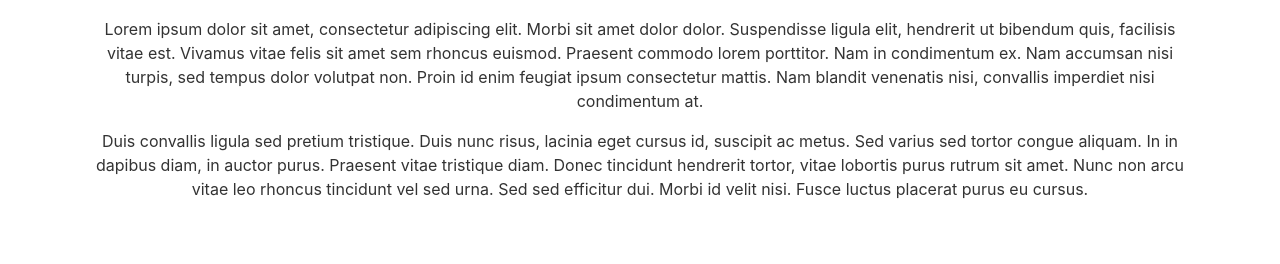
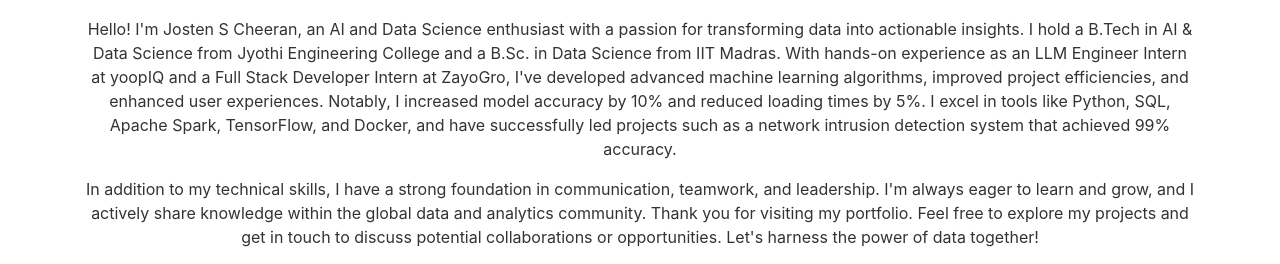
Before and after one commit to DEDSEC-0010/DEDSEC-0010.github.io, a plain HTML site: page index.html in a window 1280 px wide. Shown: the part 201-465 px from the top of the page. Drawn offline with nearby package versions, Linux system fonts and the light colour scheme.

Commit message:
Update index.html

```diff
--- a/index.html
+++ b/index.html
@@ -188,16 +188,14 @@
     <div class="container">
       <h2>About</h2>
       <img src="images/about/1.jpg" alt="About Me">
-            <p>Lorem ipsum dolor sit amet, consectetur adipiscing elit. Morbi sit amet dolor dolor. Suspendisse ligula
-                elit, hendrerit ut bibendum quis, facilisis vitae est. Vivamus vitae felis sit amet sem rhoncus euismod.
-                Praesent commodo lorem porttitor. Nam in condimentum ex. Nam accumsan nisi turpis, sed tempus dolor
-                volutpat non. Proin id enim feugiat ipsum consectetur mattis. Nam blandit venenatis nisi, convallis
-                imperdiet nisi condimentum at.</p>
-            <p>Duis convallis ligula sed pretium tristique. Duis nunc risus, lacinia eget cursus id, suscipit ac metus.
-                Sed varius sed tortor congue aliquam. In in dapibus diam, in auctor purus. Praesent vitae tristique
-                diam. Donec tincidunt hendrerit tortor, vitae lobortis purus rutrum sit amet. Nunc non arcu vitae leo
-                rhoncus tincidunt vel sed urna. Sed sed efficitur dui. Morbi id velit nisi. Fusce luctus placerat purus
-                eu cursus.</p>
+      <p>Hello! I'm Josten S Cheeran, an AI and Data Science enthusiast with a passion for transforming data into actionable insights. I hold a B.Tech in AI & Data Science from Jyothi Engineering College and a B.Sc. in Data Science from IIT Madras.
+        With hands-on experience as an LLM Engineer Intern at yoopIQ and a Full Stack Developer Intern at ZayoGro, I've developed advanced machine learning algorithms, improved project efficiencies, and enhanced user experiences.
+        Notably, I increased model accuracy by 10% and reduced loading times by 5%.
+        I excel in tools like Python, SQL, Apache Spark, TensorFlow, and Docker, and have successfully led projects such as a network intrusion detection system that achieved 99% accuracy.
+      </p>
+      <p>In addition to my technical skills, I have a strong foundation in communication, teamwork, and leadership. I'm always eager to learn and grow, and I actively share knowledge within the global data and analytics community.
+
+        Thank you for visiting my portfolio. Feel free to explore my projects and get in touch to discuss potential collaborations or opportunities. Let's harness the power of data together!</p>
     </div>
   </section>
 
@@ -213,8 +211,8 @@
             <img src="images/projects/1.jpg" class="card-img-top" alt="Project 1">
             <div class="card-body">
               <h5 class="card-title">Project 1</h5>
-                            <p class="card-text">Lorem ipsum dolor sit amet, consectetur adipiscing elit. Donec sed nisl
-                                erat. Sed et purus ornare, eleifend tellus ut, fermentum arcu.</p>
+              <p class="card-text">Lorem ipsum dolor sit amet, consectetur adipiscing elit. Donec sed nisl erat. Sed et
+                purus ornare, eleifend tellus ut, fermentum arcu.</p>
               <a href="#" class="btn btn-primary">Blog Post</a>
               <a href="#" class="btn btn-secondary">Source Code</a>
             </div>
@@ -226,8 +224,8 @@
             <img src="images/projects/2.jpg" class="card-img-top" alt="Project 2">
             <div class="card-body">
               <h5 class="card-title">Project 2</h5>
-                            <p class="card-text">Lorem ipsum dolor sit amet, consectetur adipiscing elit. Donec sed nisl
-                                erat. Sed et purus ornare, eleifend tellus ut, fermentum arcu.</p>
+              <p class="card-text">Lorem ipsum dolor sit amet, consectetur adipiscing elit. Donec sed nisl erat. Sed et
+                purus ornare, eleifend tellus ut, fermentum arcu.</p>
               <a href="#" class="btn btn-primary">Blog Post</a>
               <a href="#" class="btn btn-secondary">Source Code</a>
             </div>
@@ -239,8 +237,8 @@
             <img src="images/projects/3.jpg" class="card-img-top" alt="Project 3">
             <div class="card-body">
               <h5 class="card-title">Project 3</h5>
-                            <p class="card-text">Lorem ipsum dolor sit amet, consectetur adipiscing elit. Donec sed nisl
-                                erat. Sed et purus ornare, eleifend tellus ut, fermentum arcu.</p>
+              <p class="card-text">Lorem ipsum dolor sit amet, consectetur adipiscing elit. Donec sed nisl erat. Sed et
+                purus ornare, eleifend tellus ut, fermentum arcu.</p>
               <a href="#" class="btn btn-primary">Blog Post</a>
               <a href="#" class="btn btn-secondary">Source Code</a>
             </div>
@@ -263,8 +261,8 @@
             <img src="images/skills/1.png" class="card-img-top" alt="Python">
             <div class="card-body">
               <h5 class="card-title">Python</h5>
-                            <p class="card-text">Lorem ipsum dolor sit amet, consectetur adipiscing elit. Donec sed nisl
-                                erat. Sed et purus ornare, eleifend tellus ut, fermentum arcu.</p>
+              <p class="card-text">Lorem ipsum dolor sit amet, consectetur adipiscing elit. Donec sed nisl erat. Sed et
+                purus ornare, eleifend tellus ut, fermentum arcu.</p>
               <a href="#" class="btn btn-outline-primary">Link to course or bootcamp</a>
             </div>
           </div>
@@ -275,8 +273,8 @@
             <img src="images/skills/2.png" class="card-img-top" alt="Data Visualization">
             <div class="card-body">
               <h5 class="card-title">Data Visualization</h5>
-                            <p class="card-text">Lorem ipsum dolor sit amet, consectetur adipiscing elit. Donec sed nisl
-                                erat. Sed et purus ornare, eleifend tellus ut, fermentum arcu.</p>
+              <p class="card-text">Lorem ipsum dolor sit amet, consectetur adipiscing elit. Donec sed nisl erat. Sed et
+                purus ornare, eleifend tellus ut, fermentum arcu.</p>
               <a href="#" class="btn btn-outline-primary">Link to course or bootcamp</a>
             </div>
           </div>
@@ -287,8 +285,8 @@
             <img src="images/skills/3.png" class="card-img-top" alt="SQL">
             <div class="card-body">
               <h5 class="card-title">SQL</h5>
-                            <p class="card-text">Lorem ipsum dolor sit amet, consectetur adipiscing elit. Donec sed nisl
-                                erat. Sed et purus ornare, eleifend tellus ut, fermentum arcu.</p>
+              <p class="card-text">Lorem ipsum dolor sit amet, consectetur adipiscing elit. Donec sed nisl erat. Sed et
+                purus ornare, eleifend tellus ut, fermentum arcu.</p>
               <a href="#" class="btn btn-outline-primary">Link to course or bootcamp</a>
             </div>
           </div>
@@ -299,8 +297,8 @@
             <img src="images/skills/4.png" class="card-img-top" alt="Data Storytelling">
             <div class="card-body">
               <h5 class="card-title">Data Storytelling</h5>
-                            <p class="card-text">Lorem ipsum dolor sit amet, consectetur adipiscing elit. Donec sed nisl
-                                erat. Sed et purus ornare, eleifend tellus ut, fermentum arcu.</p>
+              <p class="card-text">Lorem ipsum dolor sit amet, consectetur adipiscing elit. Donec sed nisl erat. Sed et
+                purus ornare, eleifend tellus ut, fermentum arcu.</p>
               <a href="#" class="btn btn-outline-primary">Link to course or bootcamp</a>
             </div>
           </div>
```
Lines whose indentation alone changed are shown as unchanged.
